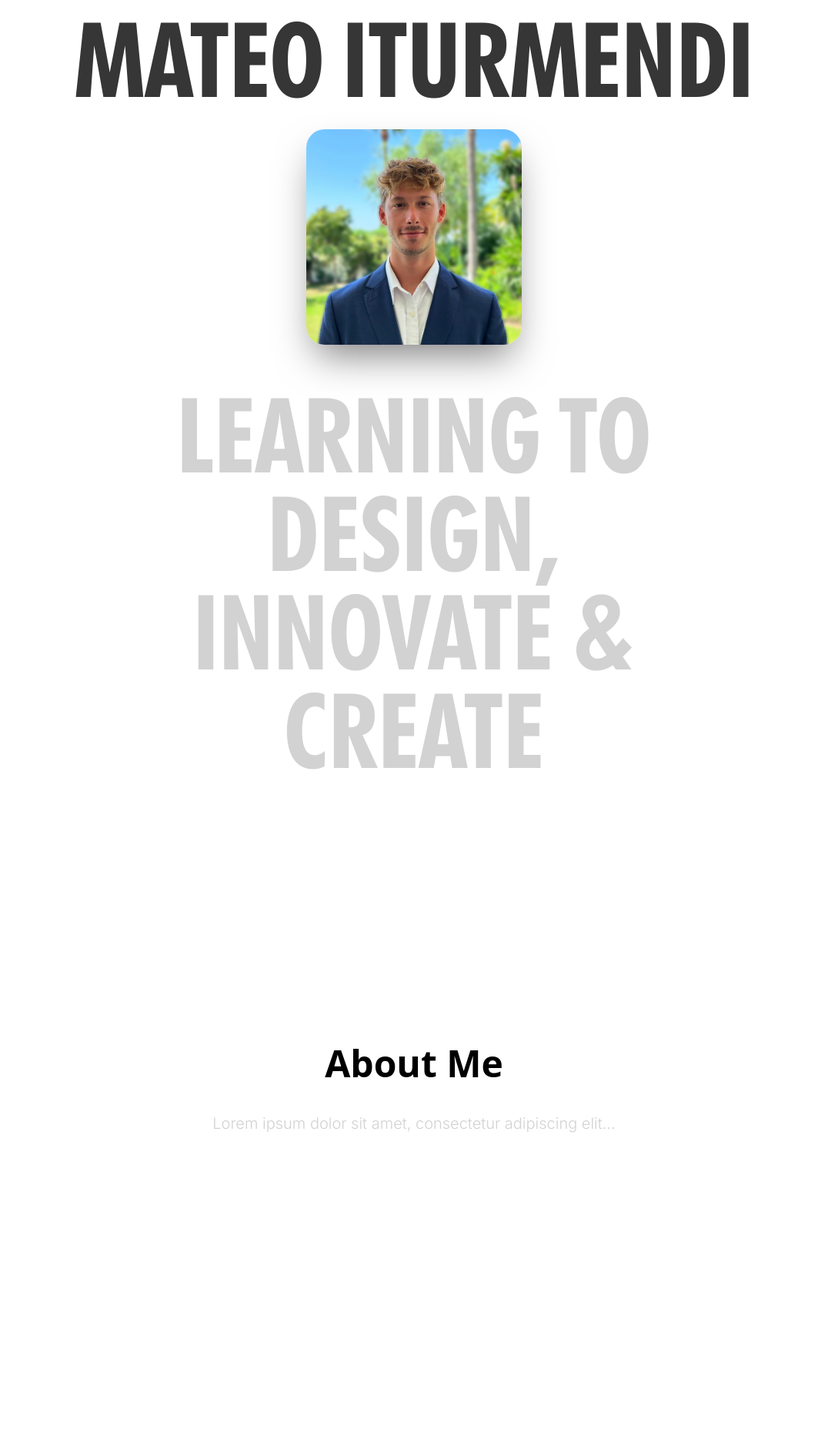
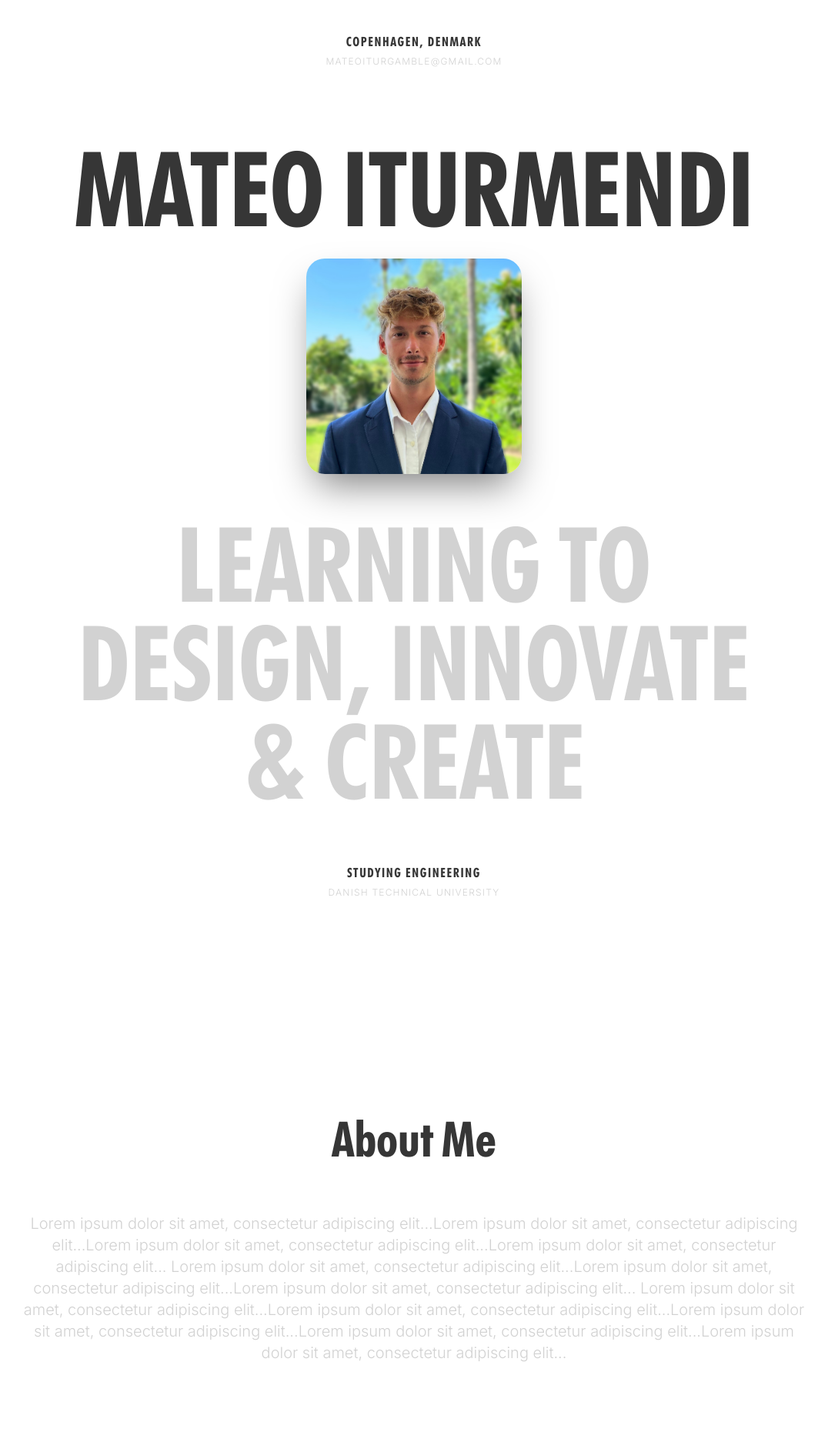
Before and after one commit to Mateoitur/cv-portfolio, a React (Vite) app: page / in a window 1280 px wide. Shown: the top 1887 px of the page at 77% size, without its empty margins (102-1178 px from the left). Built offline with nearby package versions, Linux system fonts and the light colour scheme.

Commit message:
Header Layout

```diff
--- a/src/components/About.jsx
+++ b/src/components/About.jsx
@@ -1,18 +1,22 @@
 import React, { useEffect } from "react"
+import { motion } from "framer-motion";
+import { FadeUp, Stagger, item } from "./anim/Reveal"
 
 const About = () => {
 
   return (
-    <div
-      id="About"
-      className="min-h-screen flex flex-col items-center justify-center text-center"
-    >
-      <h1 id="about-title" className="text-5xl font-bold">
-        About Me
-      </h1>
-      <p className="paragraph">
-        Lorem ipsum dolor sit amet, consectetur adipiscing elit...
-      </p>
+    <div className="section" id="About">
+
+        <h1 className="heading2">About Me</h1>
+
+        <p className="paragraph">
+          Lorem ipsum dolor sit amet, consectetur adipiscing elit...Lorem ipsum dolor sit amet, consectetur adipiscing elit...Lorem ipsum dolor sit amet, consectetur adipiscing elit...Lorem ipsum dolor sit amet, consectetur adipiscing elit...
+
+          Lorem ipsum dolor sit amet, consectetur adipiscing elit...Lorem ipsum dolor sit amet, consectetur adipiscing elit...Lorem ipsum dolor sit amet, consectetur adipiscing elit...
+
+          Lorem ipsum dolor sit amet, consectetur adipiscing elit...Lorem ipsum dolor sit amet, consectetur adipiscing elit...Lorem ipsum dolor sit amet, consectetur adipiscing elit...Lorem ipsum dolor sit amet, consectetur adipiscing elit...Lorem ipsum dolor sit amet, consectetur adipiscing elit...
+        </p>
+
     </div>
   )
 }
--- a/src/components/Header.jsx
+++ b/src/components/Header.jsx
@@ -3,9 +3,23 @@ import React from 'react'
 const Header = () => {
   return (
     <div className='hero' id='Home'>
-      <h1 className='heading'>MATEO ITURMENDI</h1>
-      <img className='avatar' src="./headshot.JPG" alt="" />
-      <h2 className='subheading'>LEARNING TO DESIGN, INNOVATE & CREATE</h2>
+
+      <div className='flex flex-col items-center justify-center gap-y-2 m-10 m:m-30'>
+        <p className='subheading'>COPENHAGEN, DENMARK</p>
+        <p className='subheading2'>MATEOITURGAMBLE@GMAIL.COM</p>
+      </div>
+
+      <div className='flex flex-col items-center justify-center'>
+        <h1 className='heading'>MATEO ITURMENDI</h1>
+        <img className='avatar' src="./headshot.JPG" alt="" />
+        <h2 className='heading text-secondary'>LEARNING TO DESIGN, INNOVATE & CREATE</h2>
+      </div>
+
+      <div className='flex flex-col items-center justify-center gap-y-2 m-30 sm:m-10'>
+        <p className='subheading'>STUDYING ENGINEERING</p>
+        <p className='subheading2'>DANISH TECHNICAL UNIVERSITY</p>
+      </div>
+
     </div>
   )
 }
--- a/src/index.css
+++ b/src/index.css
@@ -20,14 +20,16 @@
 }
 
 @layer components {
-  .hero     { @apply min-h-screen mb-4 bg-cover bg-center flex flex-col items-center justify-center w-full overflow-hidden bg-primary; }
+  .hero     { @apply min-h-screen flex flex-col items-center justify-center w-full overflow-hidden bg-primary; }
   .avatar   { @apply rounded-3xl shadow-2xl/50 size-40 sm:size-50 md:size-70; }
   .section{ @apply min-h-screen px-4 bg-primary flex flex-col items-center justify-center text-center gap-8; }
 
 
-  .heading  { @apply text-center text-5xl sm:text-6xl md:text-9xl text-onPrimary font-main font-bold mb-10 text-balance; }
-  .heading2  { @apply text-center text-3xl sm:text-4xl md:text-6xl text-onPrimary font-main font-bold mt-10 max-w-3xl text-balance; }
-  .subheading { @apply text-center text-lg md:text-9xl text-secondary font-main font-bold pt-10 max-w-2/3; }
+  .heading  { @apply text-center text-5xl sm:text-6xl md:text-7xl lg:text-9xl text-onPrimary font-main text-balance max-w-3/4 m-10; }
+  .heading2  { @apply text-center text-3xl sm:text-4xl md:text-6xl text-onPrimary font-main max-w-3xl text-balance; }
+  .subheading { @apply text-center text-base text-onPrimary font-main tracking-widest; }
+  .subheading2 { @apply text-center text-xs text-secondary font-inter font-light tracking-widest; }
+
   .paragraph { @apply text-center text-lg md:text-xl text-secondary font-inter font-light pt-10 max-w-5xl; }
 
 
```
